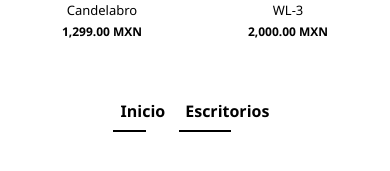
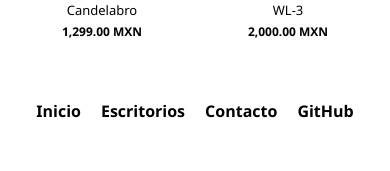
Before and after one commit to alexdgbs/homme, a React (Vite) app: page /lamparas in a window 390 px wide. Shown: the part 563-734 px from the top of the page. Built offline with nearby package versions, Linux system fonts and the light colour scheme.

Commit message:
Add Responsive Nav

```diff
--- a/src/App.css
+++ b/src/App.css
@@ -230,7 +230,7 @@ input:checked + .slider:before {
   width: 50%;
   height: 2px;
   background-color: #000000;
-  animation: loading 2s linear infinite;
+  animation: loading 4s linear infinite;
 }
 .dark .view-products-button::after {
   background-color: #ffffff;
--- a/src/App.jsx
+++ b/src/App.jsx
@@ -58,11 +58,6 @@ function App() {
                    </button>
                  </Link>
                 </div>
-                <Link to="/contacto"className="no-style-link">
-                    <button className="view-contact-button">
-                   <strong>¡Contáctanos!</strong>
-                   </button>
-                 </Link>
               </section>
             </div>
           } />
--- a/src/pages/Contacto.jsx
+++ b/src/pages/Contacto.jsx
@@ -16,7 +16,7 @@ function Contact() {
       </div>
 
       <Link to="/" className="no-style-link">
-        <button className="view-products-button">
+        <button className="view-contact-button">
           <strong>Inicio</strong>
         </button>
       </Link>
--- a/src/pages/Escritorio.jsx
+++ b/src/pages/Escritorio.jsx
@@ -45,15 +45,25 @@ function Escritorio() {
         </div>
       </div>
       <Link to="/"className="no-style-link">
-      <button className="view-products-button">
+      <button className="view-contact-button">
       <strong>Inicio</strong>
       </button>
      </Link>
       <Link to="/lamparas"className="no-style-link">
-      <button className="view-products-button">
+      <button className="view-contact-button">
       <strong>Lámparas</strong>
       </button>
      </Link>
+     <Link to="/contacto"className="no-style-link">
+     <button className="view-contact-button">
+      <strong>Contacto</strong>
+      </button>
+      </Link>
+      <a href="https://github.com/alexdgbs" target="_blank" rel="noopener noreferrer" className="no-style-link">
+  <button className="view-contact-button">
+    <strong>GitHub</strong>
+  </button>
+  </a>
 
     </div>
   );
--- a/src/pages/Lamparas.jsx
+++ b/src/pages/Lamparas.jsx
@@ -45,15 +45,26 @@ function Lamparas() {
         </div>
       </div>
       <Link to="/"className="no-style-link">
-            <button className="view-products-button">
+      <button className="view-contact-button">
       <strong>Inicio</strong>
       </button>
      </Link>
       <Link to="/escritorio"className="no-style-link">
-            <button className="view-products-button">
+      <button className="view-contact-button">
       <strong>Escritorios</strong>
       </button>
      </Link>
+     <Link to="/contacto"className="no-style-link">
+     <button className="view-contact-button">
+      <strong>Contacto</strong>
+      </button>
+      </Link>
+      <a href="https://github.com/alexdgbs" target="_blank" rel="noopener noreferrer" className="no-style-link">
+  <button className="view-contact-button">
+    <strong>GitHub</strong>
+  </button>
+</a>
+
     </div>
   );
 }
```
Lines whose indentation alone changed are shown as unchanged.
